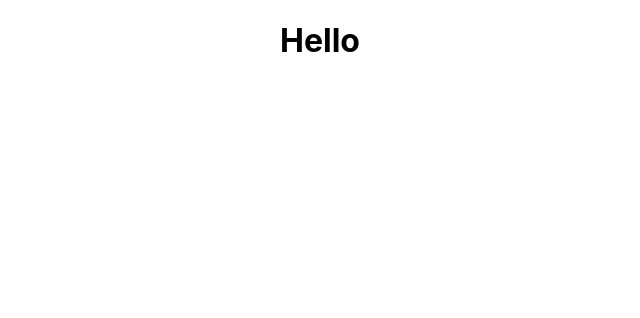
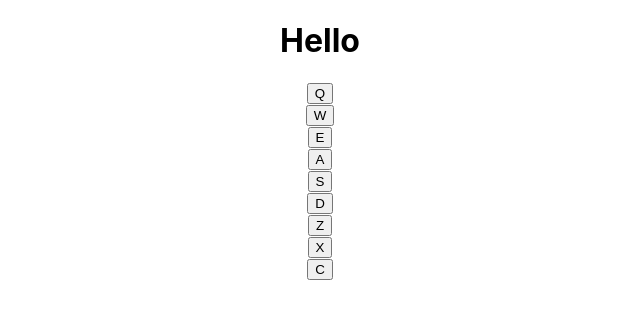
Before and after one commit to Najeeba-Qarqin/DrumMachine, a React (Create React App) app: page / in a window 1280 px wide. Shown: the top 318 px of the page, without its empty margins (320-960 px from the left). Built offline with nearby package versions, Linux system fonts and the light colour scheme.

Commit message:
Added the keys inro drum-pads div

```diff
--- a/src/App.js
+++ b/src/App.js
@@ -1,10 +1,12 @@
 import './App.css';
+import DrumMachine from './Components/DrumMachine';
 
 function App() {
   return (
     <div className="App">
       <header className="App-header">
         <h1>Hello</h1>
+        <DrumMachine />
       </header>
     </div>
   );
--- a/src/Components/DrumMachine.jsx
+++ b/src/Components/DrumMachine.jsx
@@ -60,7 +60,17 @@ function DrumMachine() {
   ];
 
   return (
-    <div></div>
+    <div id='drum-machine'>
+      <div className='drum-pads'>
+        {drumPads.map((drumPad) => (
+          <div
+          className='drum-pad'
+          id={drumPad.url}>
+            <button className="drum-pad">{drumPad.keyTrigger}</button>
+          </div>
+        ))}
+      </div>
+    </div>
   )
 }
 
```
